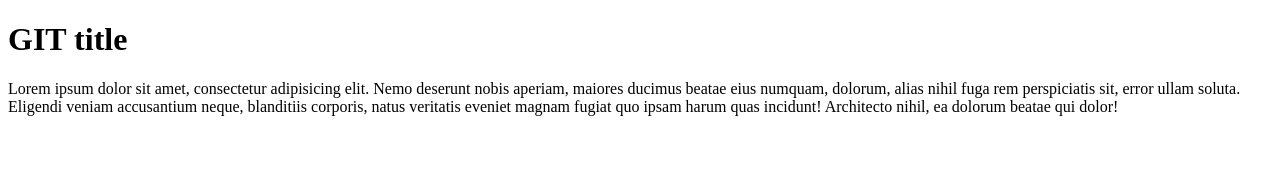
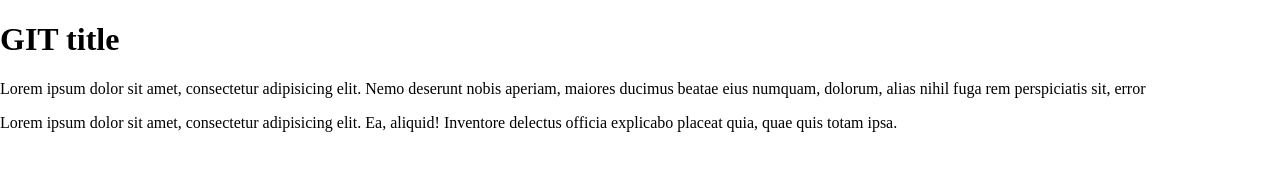
Before and after one commit to mast777/site2, a website: page app/index.html in a window 1280 px wide. Drawn offline with nearby package versions, Linux system fonts and the light colour scheme.

Commit message:
Add jquery and normalize, Update index.html, change Readme.md

```diff
--- a/app/index.html
+++ b/app/index.html
@@ -3,10 +3,14 @@
 <head>
 	<meta charset="UTF-8">
 	<title>GIT develepment</title>
+	<link rel="stylesheet" href="bower_components/normalize-css/normalize.css">
 	<link rel="stylesheet" href="style.css">
 </head>
 <body>
 	<h1>GIT title</h1>
-	<p>Lorem ipsum dolor sit amet, consectetur adipisicing elit. Nemo deserunt nobis aperiam, maiores ducimus beatae eius numquam, dolorum, alias nihil fuga rem perspiciatis sit, error ullam soluta. Eligendi veniam accusantium neque, blanditiis corporis, natus veritatis eveniet magnam fugiat quo ipsam harum quas incidunt! Architecto nihil, ea dolorum beatae qui dolor!</p>
+	<p>Lorem ipsum dolor sit amet, consectetur adipisicing elit. Nemo deserunt nobis aperiam, maiores ducimus beatae eius numquam, dolorum, alias nihil fuga rem perspiciatis sit, error </p>
+	<p>Lorem ipsum dolor sit amet, consectetur adipisicing elit. Ea, aliquid! Inventore delectus officia explicabo placeat quia, quae quis totam ipsa.</p>
+
+	<script type="text/javascript" src="bower_components/jquery/dist/jquery.js"></script>
 </body>
 </html>
--- a/bower.json
+++ b/bower.json
@@ -13,5 +13,9 @@
     "bower_components",
     "test",
     "tests"
-  ]
+  ],
+  "dependencies": {
+    "jquery": "^3.2.1",
+    "normalize-css": "normalize.css#^7.0.0"
+  }
 }
```
Also changed, not shown: README.md, 1 other file.
